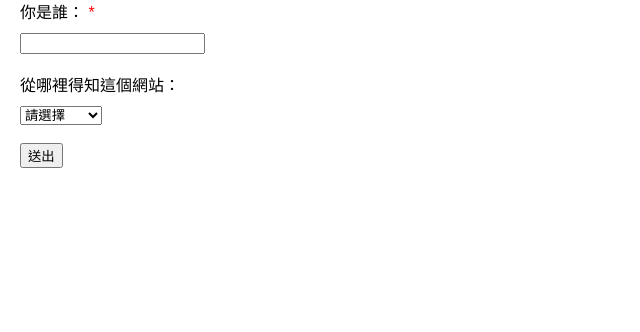
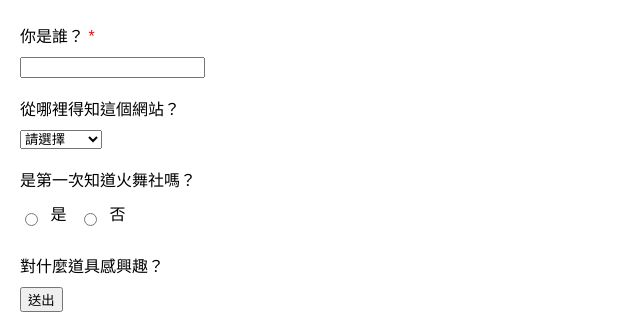
Before and after one commit to kurochan1901/114-1_Department-Computer-Network-and-Programming, a Python web app: template HW3_htmlAndCss/templates/111401546_detail.html in a window 1280 px wide. Shown: the part 527-859 px from the top of the page, without its empty margins (0-640 px from the left). Before the commit the page ends 695 px from the top, so only its background shows below. Run offline with Jinja, Linux system fonts and the light colour scheme; the template is opened without the code that fills it, so the values that code supplies are empty.

Commit message:
new radio

```diff
--- a/HW3_htmlAndCss/css/111401546_css.css
+++ b/HW3_htmlAndCss/css/111401546_css.css
@@ -47,3 +47,10 @@ label.required::after {
   content: " *";
   color: red;
 }
+
+    /* 單選 */
+    input[type="radio"], label[for="radio_yes"], label[for="radio_no"] {
+    display: inline-block;
+    vertical-align: middle;
+    margin-right: 8px;
+    }
--- a/HW3_htmlAndCss/templates/111401546_detail.html
+++ b/HW3_htmlAndCss/templates/111401546_detail.html
@@ -12,6 +12,7 @@
         <!-- 清單 -->
         <ul>
             <li>綽號：胡小黑🥕</li>
+            <li>道具：棍、扇</li>
             <li>中央火舞12th 總務／副社</li>
             <li>中央火舞14th 社寵（有拿薪水）</li>
             <li>在中央火舞擔任團舞磚頭🧱</li>
@@ -28,9 +29,10 @@
         </iframe>
         <!-- 表單 -->
         <form action="https://httpbin.org/get" method="get">
-            <label for="name" class="required">你是誰：</label>
+            <label for="name" class="required">你是誰？</label>
             <input type="text" id="name" name="name" required><br><br>
-            <label for="select_1">從哪裡得知這個網站：</label>
+
+            <label for="select_1">從哪裡得知這個網站？</label>
             <select id="select_1" name="select_1">
                 <option value="choose">請選擇</option>
                 <option value="facebook">Facebook</option>
@@ -42,6 +44,14 @@
                 <option value="other">其他</option>
             </select><br><br>
 
+            <label for="know">是第一次知道火舞社嗎？</label>
+            <input type="radio" id="radio_yes" name="know" value="yes">
+            <label for="radio_yes">是</label>
+            <input type="radio" id="radio_no" name="know" value="no">
+            <label for="radio_no">否</label><br><br>
+
+            <label for="item">對什麼道具感興趣？</label>
+
             <input type="submit" value="送出">
 
 
```
